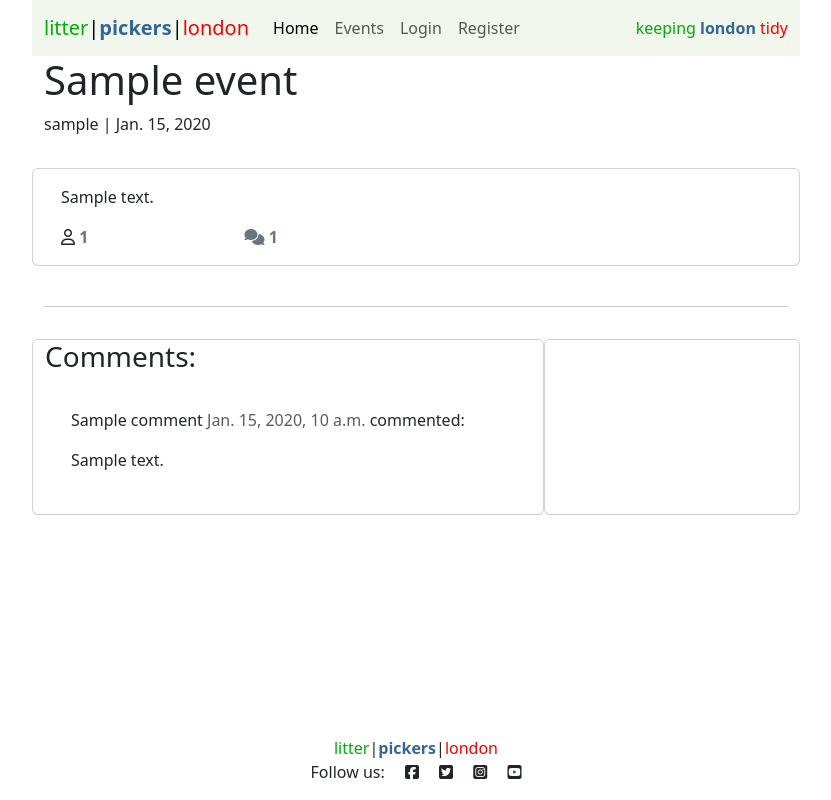
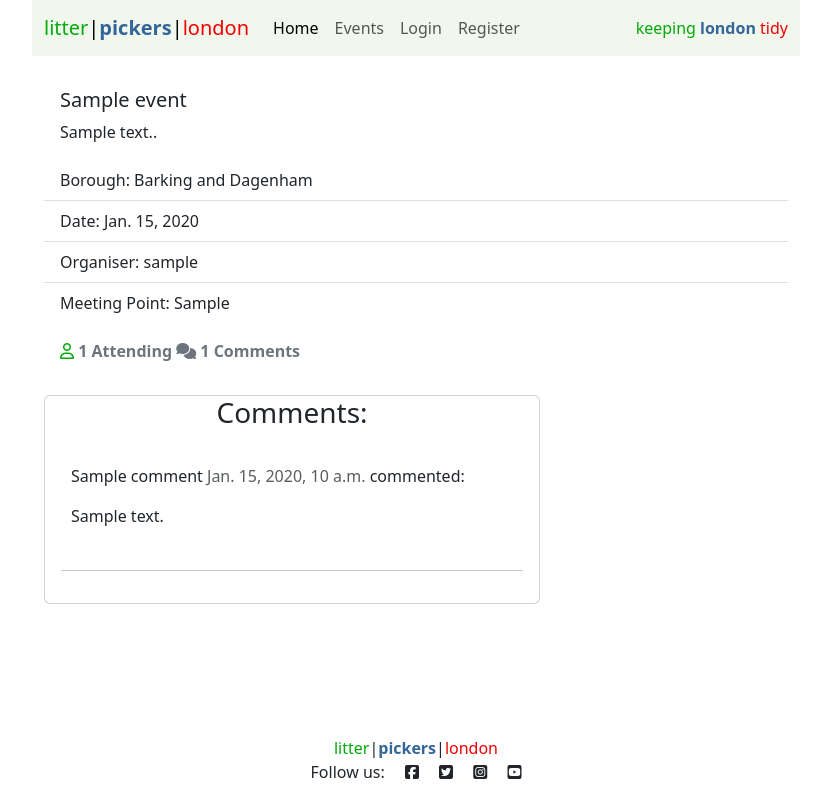
Before and after one commit to broken-helix/keep-it-tidy-london, a Django app: a page that uses templates/base.html in a window 1280 px wide. Shown: the whole page, without its empty margins (224-1055 px from the left). Run offline with Django 3.2, Linux system fonts and the light colour scheme; tables that the repository leaves empty hold one stand-in row (values such as "Sample post"); some libraries are stand-ins or nearby versions.

Commit message:
Styled event details page

```diff
--- a/litter_pickers/forms.py
+++ b/litter_pickers/forms.py
@@ -2,6 +2,7 @@ from .models import Comment, Event
 from django import forms
 from django.core.exceptions import ValidationError
 from datetime import date
+from django_summernote.widgets import SummernoteWidget, SummernoteInplaceWidget
 
 
 class CommentForm(forms.ModelForm):
--- a/static/css/style.css
+++ b/static/css/style.css
@@ -39,13 +39,34 @@ body {
 }
 
 /* Events Page */
-.card-img-top {
+.event-image-card {
     width: 250px;
     height: 250px;
     margin: 10px auto;
     padding: 10px;
     border-radius: 50%;
     border: 0.2rem solid #02aa0a;
+}
+
+/* Event Details Page */
+
+.btn-attending {
+    color: #02aa0a;
+    border: none;
+    background: transparent;
+}
+
+.btn-attending:hover,
+.btn-attending:active {
+    color: #02aa0a;
+    background: transparent;
+    border: none;
+}
+
+.btn-not-attending {
+    color: #f40000;
+    border: none;
+    background: transparent;
 }
 
 /* Alerts */
@@ -62,7 +83,7 @@ body {
 /* Responsiveness */
 @media screen and (min-width: 768px) {
     /* Decrease Image Size at Overlap Point */
-    .card-img-top {
+    .event-image-card {
         width: 150px;
         height: 150px;
     }
@@ -79,7 +100,7 @@ body {
 @media screen and (min-width: 1250px) {
     /* Increase Image Size at Larger Screen Sizes */
 
-    .card-img-top {
+    .event-image-card {
         width: 180px;
         height: 180px;
     }
--- a/templates/base.html
+++ b/templates/base.html
@@ -21,7 +21,7 @@
 
     <!-- Navigation -->
 
-    <nav class="navbar navbar-expand-md">
+    <nav class="navbar navbar-expand-md mb-3">
         <div class="container-fluid">
 
 			<a class="navbar-brand" href="{% url 'index' %}"><span class="brand"><span class="litter">litter</span>|<span
--- a/templates/event_details.html
+++ b/templates/event_details.html
@@ -4,81 +4,59 @@
 
 {% load crispy_forms_tags %}
 
-<div class="masthead">
-    <div class="container">
-        <div class="row g-0">
-            <div class="col-md-6 masthead-text">
-                <!-- Post title goes in these h1 tags -->
-                <h1 class="event-title">{{ event.title }}</h1>
+<div class="container-fluid pt-6">
+    <div class="card border-0" style="">
+        {% if "placeholder" in event.featured_image.url %}
+        <img class="card-img-top event-details-image-card"
+            src="https://res.cloudinary.com/dqesdpfj5/image/upload/v1687399354/john-cameron-WOT8JOjncHk-unsplash_z0ve8c.jpg"
+            alt="Card image cap">
+        {% else %}
+            <img src=" {{ event.featured_image.url }}" width="100%">
+        {% endif %}
+
+
+        <div class="card-body">
+            <h5 class="card-title">{{ event.title }}</h5>
             {% if user.is_authenticated %}
                 {% if user.id == event.organiser.id %}
                     <small><a href="{% url 'edit_event' event.id event.slug %}">Edit</a></small>
                     <small><a href="{% url 'delete_event' event.id event.slug %}">Delete</a></small>
                 {% endif %}
             {% endif %}
-                <!-- Post author goes before the | the post's created date goes after -->
-                <p class="event-subtitle">{{ event.organiser }} | {{ event.date }}</p>
+            <p class="card-text">{{ event.details | safe }}.</p>
         </div>
-
-            <div class="d-none d-md-block col-md-6 masthead-image">
-                <!-- The featured image URL goes in the src attribute -->
-                {% if "placeholder" in event.featured_image.url %}
-                <img src="https://res.cloudinary.com/dqesdpfj5/image/upload/v1687399354/john-cameron-WOT8JOjncHk-unsplash_z0ve8c.jpg" width="100%">
-                {% else %}
-                <img src=" {{ event.featured_image.url }}" width="100%">
-                {% endif %}
-            </div>
-        </div>
-    </div>
-</div>
-
-<div class="container">
-    <div class="row">
-        <div class="col card mb-4  mt-3 left  top">
+        <ul class="list-group list-group-flush">
+            <li class="list-group-item">Borough: {{ event.get_borough_display }}</li>
+            <li class="list-group-item">Date: {{ event.date }}</li>
+            <li class="list-group-item">Organiser: {{ event.organiser }}</li>
+            <li class="list-group-item">Meeting Point: {{ event.meeting_point }}</li>
+        </ul>
         <div class="card-body">
-                <!-- The post content goes inside the card-text. -->
-                <!-- Use the | safe filter inside the template tags -->
-                <p class="card-text ">
-                    {{ event.details | safe }}
-                </p>
-                <div class="row">
-
-                    <div class="col-3">
             <strong>
                 {% if user.is_authenticated %}
                 <form class="d-inline" action="{% url 'event_attending' event.slug %}" method="POST">
                     {% csrf_token %}
                     {% if attending %}
-                                <button type="submit" name="event_id" value="{{event.slug}}" class="btn-like"><i class="fa-solid fa-user-check"></i></button>
+                    <button type="submit" name="event_id" value="{{event.slug}}" class="btn-attending"><i class="fa-solid fa-user-check"></i></button>
                     {% else %}
-                                <button type="submit" name="event_id" value="{{event.slug}}" class="btn-like"><i class="fa-regular fa-user"></i></button>
+                    <button type="submit" name="event_id" value="{{event.slug}}" class="btn-not-attending"><i class="fa-regular fa-user"></i></button>
                     {% endif %}
                 </form>
                 {% else %}
-                            <span class="btn-like"><i class="fa-regular fa-user"></i></span>
+                <span class="btn-attending"><i class="fa-regular fa-user"></i></span>
                 {% endif %}
-                            <span class="text-secondary">{{ event.number_of_attendees }} </span>
+                <span class="text-secondary">{{ event.number_of_attendees }} Attending </span>
             </strong>
-                    </div>
-                    <div class="col-3">
             {% with comments.count as total_comments %}
                 <strong class="text-secondary"><i class="fa-solid fa-comments"></i>
-                            <!-- Our total_comments variable goes before the closing strong tag -->
-                            {{ total_comments }}</strong>
+                {{ total_comments }} Comments</strong>
             {% endwith %}
+
         </div>
     </div>
-            </div>
-        </div>
-    </div>
-    <div class="row">
-        <div class="col">
-            <hr>
-        </div>
-    </div>
-    <div class="row">
-        <div class="col-md-8 card mb-4  mt-3">
-            <h3>Comments:</h3>
+
+    <div class="col-md-8 card mb-4 mt-3">
+            <h3 class="text-center">Comments:</h3>
             <div class="card-body">
                 <!-- Check if there are any comments -->
                 {% if not event.comments.all %}
@@ -102,11 +80,13 @@
                         </small>
                         {% endif %}
                     </div>
+                    <hr>
                     {% endfor %}
                 {% endif %}
             </div>
     </div>
-        <div class="col-md-4 card mb-4  mt-3 ">
+
+</div>
     <div class="card-body">
         {% if user.is_authenticated %}
         <h3>Leave a Comment:</h3>
@@ -118,8 +98,5 @@
         </form>
         {% endif %}
     </div>
-        </div>
-    </div>
-</div>
 
 {% endblock content %}
--- a/templates/events.html
+++ b/templates/events.html
@@ -14,10 +14,10 @@
                     <div class="card-body">
                         <div class="image-container text-center">
                             {% if 'placeholder' in event.featured_image.url %}
-                            <img class="card-img-top"
+                            <img class="card-img-top event-image-card"
                                 src="https://res.cloudinary.com/dqesdpfj5/image/upload/v1687399354/john-cameron-WOT8JOjncHk-unsplash_z0ve8c.jpg">
                             {% else %}
-                            <img class="card-img-top"
+                            <img class="card-img-top event-image-card"
                                 src=" {{ event.featured_image.url }} ">
                             {% endif %}
                                 <div class="event-title">
```
Lines whose indentation alone changed are shown as unchanged.
